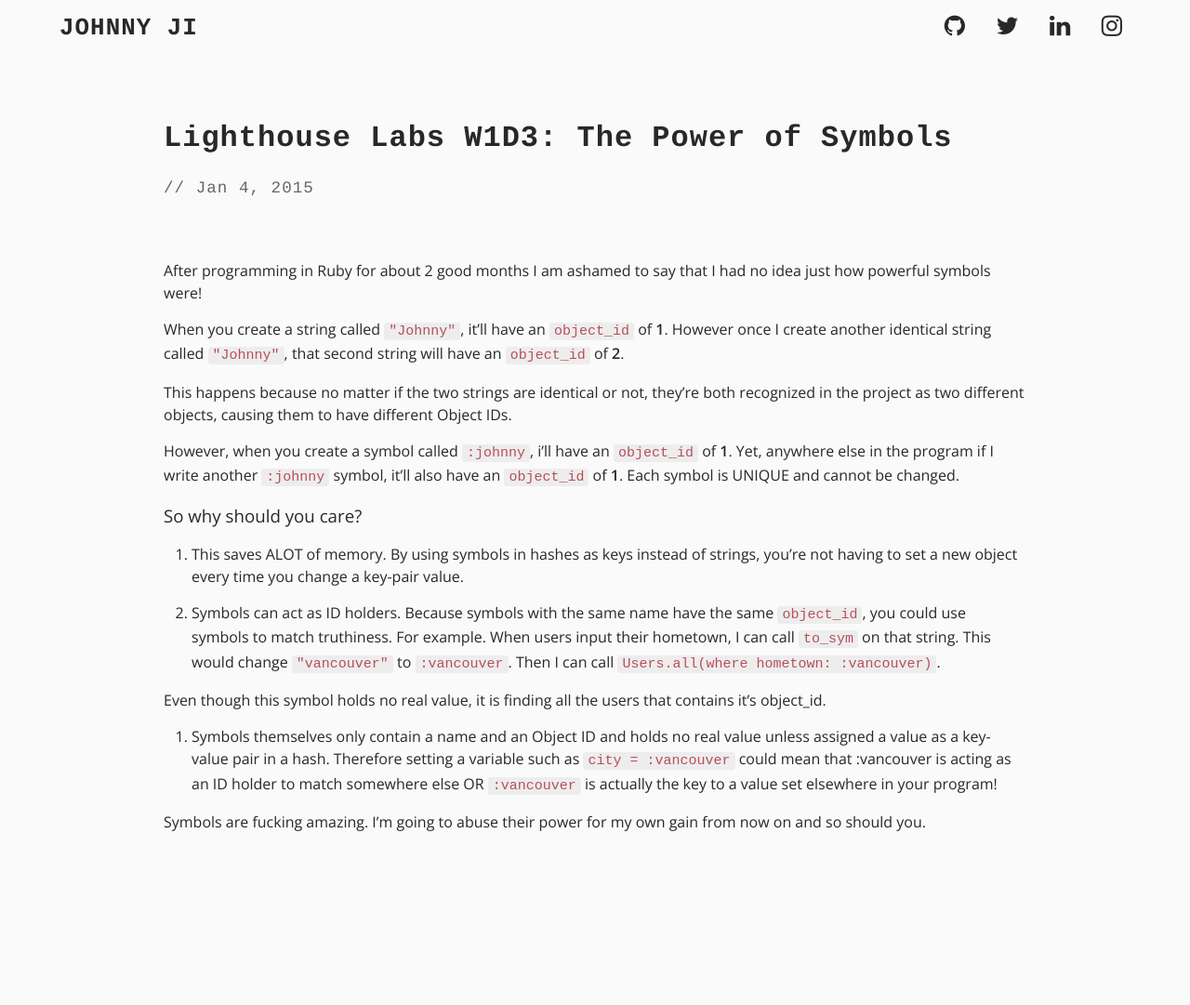
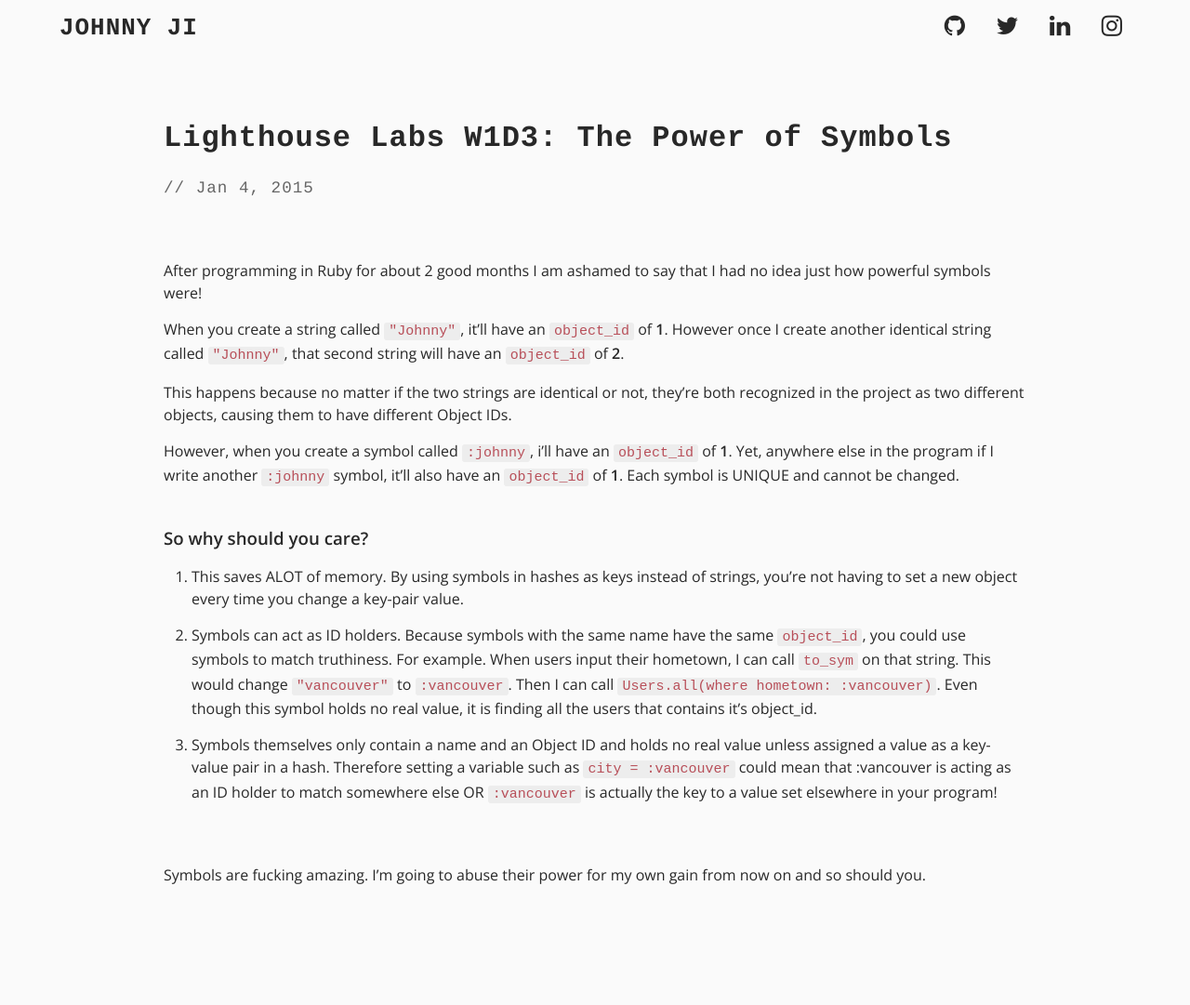
Before and after one commit to johnnyji/jekyll_blog, a Jekyll site: the page built from _posts/2015-04-01-lighthouse-labs-w1d3-the-power-of-symbols.markdown, in a window 1280 px wide. Shown: the whole page at 93% size. Built offline with Jekyll 4.4.1, drawn with Linux system fonts in a browser that asks for light colours; nearby versions of some CDN libraries; before the commit the page ends 1024 px from its top, so only the background shows below that.

Commit message:
update post

```diff
--- a/_posts/2015-04-01-lighthouse-labs-w1d3-the-power-of-symbols.markdown
+++ b/_posts/2015-04-01-lighthouse-labs-w1d3-the-power-of-symbols.markdown
@@ -12,16 +12,15 @@ When you create a string called `"Johnny"`, it'll have an `object_id` of <strong
 This happens because no matter if the two strings are identical or not, they're both recognized in the project as two different objects, causing them to have different Object IDs.
 
 However, when you create a symbol called `:johnny`, i'll have an `object_id` of <strong>1</strong>. Yet, anywhere else in the program if I write another `:johnny` symbol, it'll also have an `object_id` of <strong>1</strong>. Each symbol is UNIQUE and cannot be changed.
-<br>
+<br><br>
 
-<h3>So why should you care?</h3>
+<h3><strong>So why should you care?</strong></h3>
 
 1. This saves ALOT of memory. By using symbols in hashes as keys instead of strings, you're not having to set a new object every time you change a key-pair value.
 
-2. Symbols can act as ID holders. Because symbols with the same name have the same `object_id`, you could use symbols to match truthiness. For example. When users input their hometown, I can call `to_sym` on that string. This would change `"vancouver"` to `:vancouver`. Then I can call `Users.all(where hometown: :vancouver)`.
-
-Even though this symbol holds no real value, it is finding all the users that contains it's object_id.
+2. Symbols can act as ID holders. Because symbols with the same name have the same `object_id`, you could use symbols to match truthiness. For example. When users input their hometown, I can call `to_sym` on that string. This would change `"vancouver"` to `:vancouver`. Then I can call `Users.all(where hometown: :vancouver)`. Even though this symbol holds no real value, it is finding all the users that contains it's object_id.
 
 3. Symbols themselves only contain a name and an Object ID and holds no real value unless assigned a value as a key-value pair in a hash. Therefore setting a variable such as `city = :vancouver` could mean that :vancouver is acting as an ID holder to match somewhere else OR `:vancouver` is actually the key to a value set elsewhere in your program!
+<br><br><br>
 
 Symbols are fucking amazing. I'm going to abuse their power for my own gain from now on and so should you.
```
